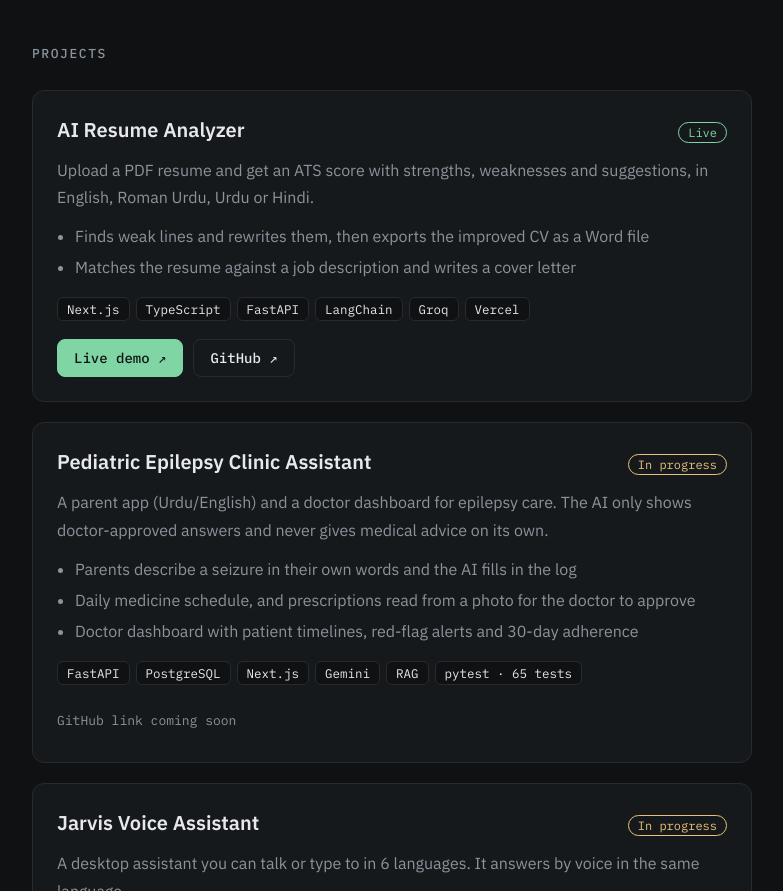
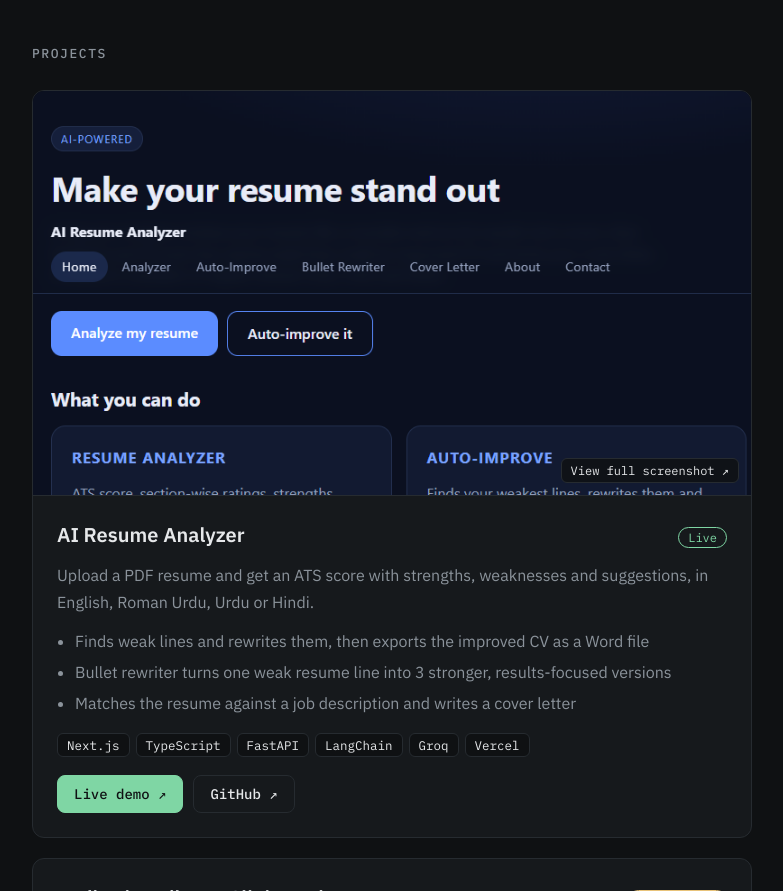
Before and after one commit to SyedMuhammdSohaib/portfolio, a plain HTML site: page index.html in a window 1280 px wide. Shown: the part 1226-2117 px from the top of the page, without its empty margins (248-1031 px from the left). Drawn offline with Linux system fonts and the light colour scheme; no server answers.

Commit message:
Add AI Resume Analyzer screenshot
Screenshots now open full size in a new tab, and the card lists the
bullet rewriter feature.

Co-Authored-By: Claude Opus 5.5 <noreply@anthropic.com>
Claude-Session: https://claude.ai/code/session_0181RPvZsFHxcRG4xTiMt6Mj

```diff
--- a/index.html
+++ b/index.html
@@ -81,7 +81,10 @@ section > p { margin: 0 0 16px; max-width: 65ch; }
 /* projects */
 .projects { display: grid; gap: 20px; }
 .proj { border: 1px solid var(--line); border-radius: 12px; background: var(--surface); overflow: hidden; }
-.proj img { display: block; width: 100%; max-width: 100%; aspect-ratio: 16/9; object-fit: cover; object-position: top; border-bottom: 1px solid var(--line); background: var(--bg); }
+.proj a.shot { position: relative; display: block; border-bottom: 1px solid var(--line); }
+.proj a.shot span { position: absolute; right: 12px; bottom: 12px; font: 12px var(--mono); color: var(--fg); background: rgba(15,17,19,.85); border: 1px solid var(--line); border-radius: 6px; padding: 4px 9px; }
+.proj a.shot:hover span { border-color: var(--accent); color: var(--accent); }
+.proj img { display: block; width: 100%; max-width: 100%; aspect-ratio: 16/9; object-fit: cover; object-position: top; background: var(--bg); }
 .proj .body { padding: 22px 24px 24px; }
 .proj .head { display: flex; justify-content: space-between; align-items: baseline; gap: 12px; flex-wrap: wrap; }
 .proj h3 { font-size: 20px; font-weight: 600; margin: 0; }
@@ -207,12 +210,13 @@ footer { padding-top: 32px; font: 13px var(--mono); color: var(--muted); display
     <div class="projects">
 
       <article class="proj">
-        <img src="images/resume-1.png" alt="AI Resume Analyzer screenshot" onerror="this.remove()">
+        <a class="shot" href="images/resume-1.png" target="_blank" rel="noopener" title="Open full screenshot"><img src="images/resume-1.png" style="object-position: center 11%" alt="AI Resume Analyzer screenshot" onerror="this.parentNode.remove()"><span>View full screenshot ↗</span></a>
         <div class="body">
           <div class="head"><h3>AI Resume Analyzer</h3><span class="tag-state live">Live</span></div>
           <p>Upload a PDF resume and get an ATS score with strengths, weaknesses and suggestions, in English, Roman Urdu, Urdu or Hindi.</p>
           <ul class="feat">
             <li>Finds weak lines and rewrites them, then exports the improved CV as a Word file</li>
+            <li>Bullet rewriter turns one weak resume line into 3 stronger, results-focused versions</li>
             <li>Matches the resume against a job description and writes a cover letter</li>
           </ul>
           <ul class="stack"><li>Next.js</li><li>TypeScript</li><li>FastAPI</li><li>LangChain</li><li>Groq</li><li>Vercel</li></ul>
@@ -224,7 +228,7 @@ footer { padding-top: 32px; font: 13px var(--mono); color: var(--muted); display
       </article>
 
       <article class="proj">
-        <img src="images/clinic-1.png" alt="Pediatric Epilepsy Clinic Assistant screenshot" onerror="this.remove()">
+        <a class="shot" href="images/clinic-1.png" target="_blank" rel="noopener" title="Open full screenshot"><img src="images/clinic-1.png" alt="Pediatric Epilepsy Clinic Assistant screenshot" onerror="this.parentNode.remove()"><span>View full screenshot ↗</span></a>
         <div class="body">
           <div class="head"><h3>Pediatric Epilepsy Clinic Assistant</h3><span class="tag-state progress">In progress</span></div>
           <p>A parent app (Urdu/English) and a doctor dashboard for epilepsy care. The AI only shows doctor-approved answers and never gives medical advice on its own.</p>
@@ -239,7 +243,7 @@ footer { padding-top: 32px; font: 13px var(--mono); color: var(--muted); display
       </article>
 
       <article class="proj">
-        <img src="images/jarvis-1.png" alt="Jarvis Voice Assistant screenshot" onerror="this.remove()">
+        <a class="shot" href="images/jarvis-1.png" target="_blank" rel="noopener" title="Open full screenshot"><img src="images/jarvis-1.png" alt="Jarvis Voice Assistant screenshot" onerror="this.parentNode.remove()"><span>View full screenshot ↗</span></a>
         <div class="body">
           <div class="head"><h3>Jarvis Voice Assistant</h3><span class="tag-state progress">In progress</span></div>
           <p>A desktop assistant you can talk or type to in 6 languages. It answers by voice in the same language.</p>
@@ -254,7 +258,7 @@ footer { padding-top: 32px; font: 13px var(--mono); color: var(--muted); display
       </article>
 
       <article class="proj">
-        <img src="images/rag-1.png" alt="Local RAG Chatbot screenshot" onerror="this.remove()">
+        <a class="shot" href="images/rag-1.png" target="_blank" rel="noopener" title="Open full screenshot"><img src="images/rag-1.png" alt="Local RAG Chatbot screenshot" onerror="this.parentNode.remove()"><span>View full screenshot ↗</span></a>
         <div class="body">
           <div class="head"><h3>Local RAG Chatbot</h3><span class="tag-state local">Runs locally</span></div>
           <p>Upload PDF, TXT or DOCX files and chat with them. It answers only from your files and shows the sources it used.</p>
```
Also changed, not shown: images/resume-1.png (added).
